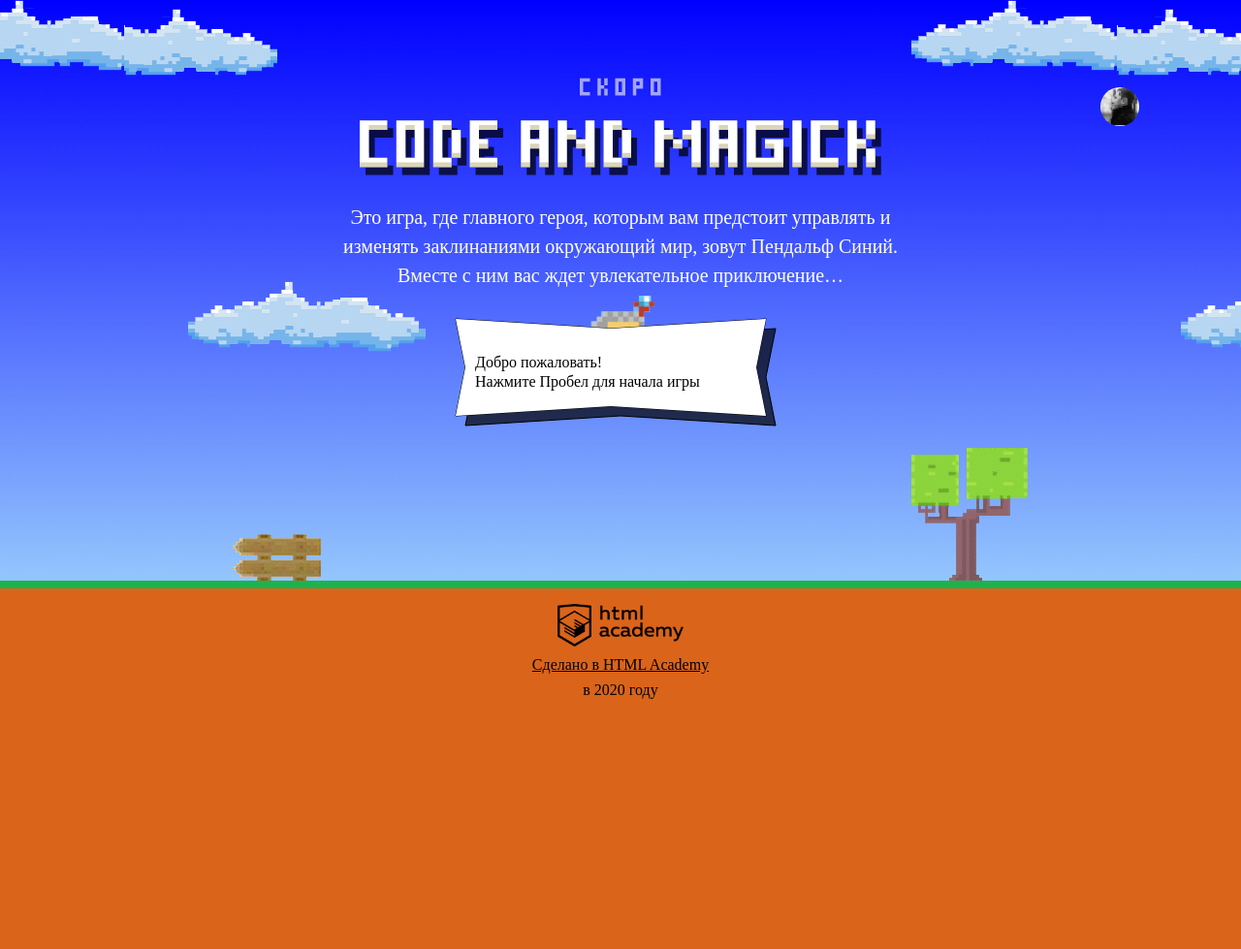
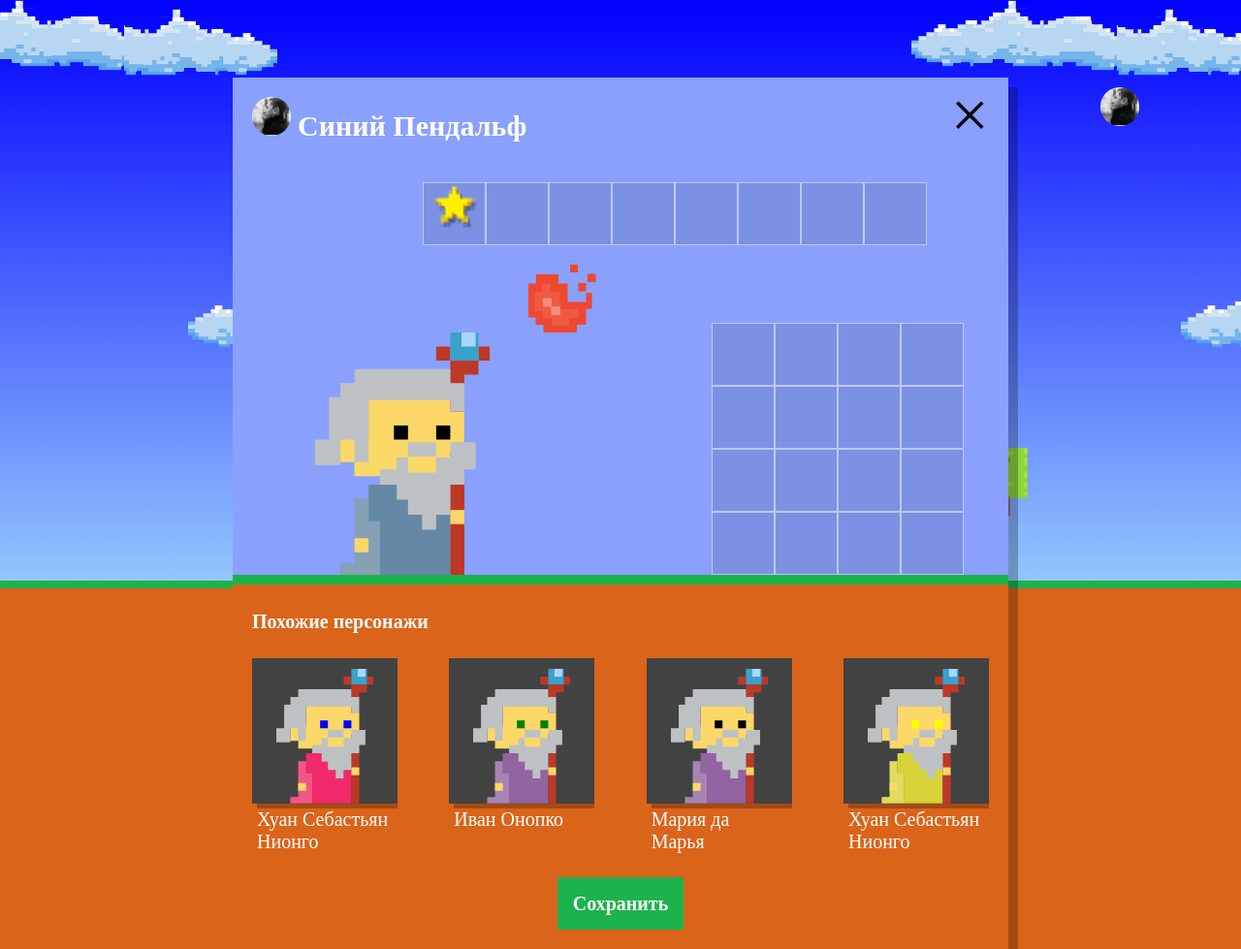
Before and after one commit to EugeneJT/569511-code-and-magick-19, a website: page index.html in a window 1280 px wide. Shown: the whole page at 97% size. Before the commit the page ends 800 px from the top, so only its background shows below. Drawn offline with Linux system fonts and the light colour scheme; a web font is replaced by a local one.

Commit message:
completed the task for the 3rd lecture

```diff
--- a/index.html
+++ b/index.html
@@ -204,6 +204,7 @@
 </script>
 
 <script src="js/stat.js"></script>
+<script src="js/setup.js"></script>
 <script src="js/game.js"></script>
 
 </body>
--- /dev/null
+++ b/js/setup.js
@@ -0,0 +1,48 @@
+/* eslint-disable no-undef */
+'use strict';
+
+var WIZARD_FIRST_NAMES = ['Иван', 'Хуан Себастьян', 'Мария', 'Кристоф', 'Виктор', 'Юлия', 'Люпита', 'Вашингтон'];
+var WIZARD_LAST_NAMES = ['да Марья', 'Верон', 'Мирабелла', 'Вальц', 'Онопко', 'Топольницкая', 'Нионго', 'Ирвинг'];
+var WIZARD_COAT_COLOR = ['rgb(101, 137, 164)', 'rgb(241, 43, 107)', 'rgb(146, 100, 161)', 'rgb(56, 159, 117)', 'rgb(215, 210, 55)', 'rgb(0, 0, 0)'];
+var WIZARD_EYES_COLOR = ['black', 'red', 'blue', 'yellow', 'green'];
+var counter = 4;
+
+
+var userDialog = document.querySelector('.setup');
+userDialog.classList.remove('hidden');
+
+var similarListElement = userDialog.querySelector('.setup-similar-list');
+
+var similarWizardTemplate = document.querySelector('#similar-wizard-template')
+    .content
+    .querySelector('.setup-similar-item');
+
+var createWizards = function (count) {
+  var wizards = [];
+  for (var i = 0; i < count; i++) {
+    wizards.push({
+      name: WIZARD_FIRST_NAMES[getRandomNum(0, WIZARD_FIRST_NAMES.length - 1)] + '\n' + WIZARD_LAST_NAMES[getRandomNum(0, WIZARD_LAST_NAMES.length - 1)],
+      coatColor: WIZARD_COAT_COLOR[getRandomNum(0, WIZARD_COAT_COLOR.length)],
+      eyesColor: WIZARD_EYES_COLOR[getRandomNum(0, WIZARD_EYES_COLOR.length)]
+    });
+  }
+  return (wizards);
+};
+
+var renderWizard = function (wizard) {
+  var wizardElement = similarWizardTemplate.cloneNode(true);
+
+  wizardElement.querySelector('.setup-similar-label').textContent = wizard.name;
+  wizardElement.querySelector('.wizard-coat').style.fill = wizard.coatColor;
+  wizardElement.querySelector('.wizard-eyes').style.fill = wizard.eyesColor;
+
+  return wizardElement;
+};
+
+var fragment = document.createDocumentFragment();
+for (var i = 0; i < createWizards(counter).length; i++) {
+  fragment.appendChild(renderWizard(createWizards(4)[i]));
+}
+similarListElement.appendChild(fragment);
+
+userDialog.querySelector('.setup-similar').classList.remove('hidden');
```
